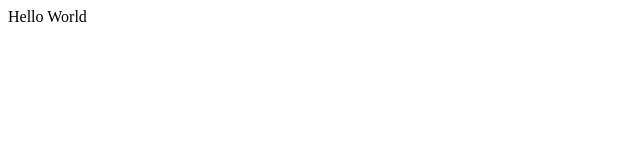
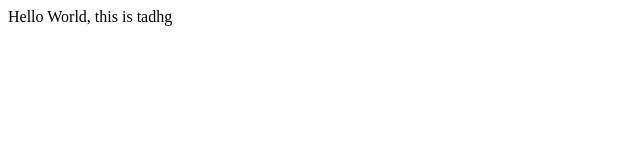
Before and after one commit to TadhgShinkwin/lecture1, a plain HTML site: page index.html in a window 1280 px wide. Shown: the whole page, without its empty margins (0-640 px from the left). Drawn offline with Linux system fonts and the light colour scheme.

Commit message:
Get it right

```diff
--- a/index.html
+++ b/index.html
@@ -6,6 +6,6 @@
     <title>Test</title>
 </head>
 <body>
-    Hello World
+    Hello World, this is tadhg
 </body>
 </html>
```
